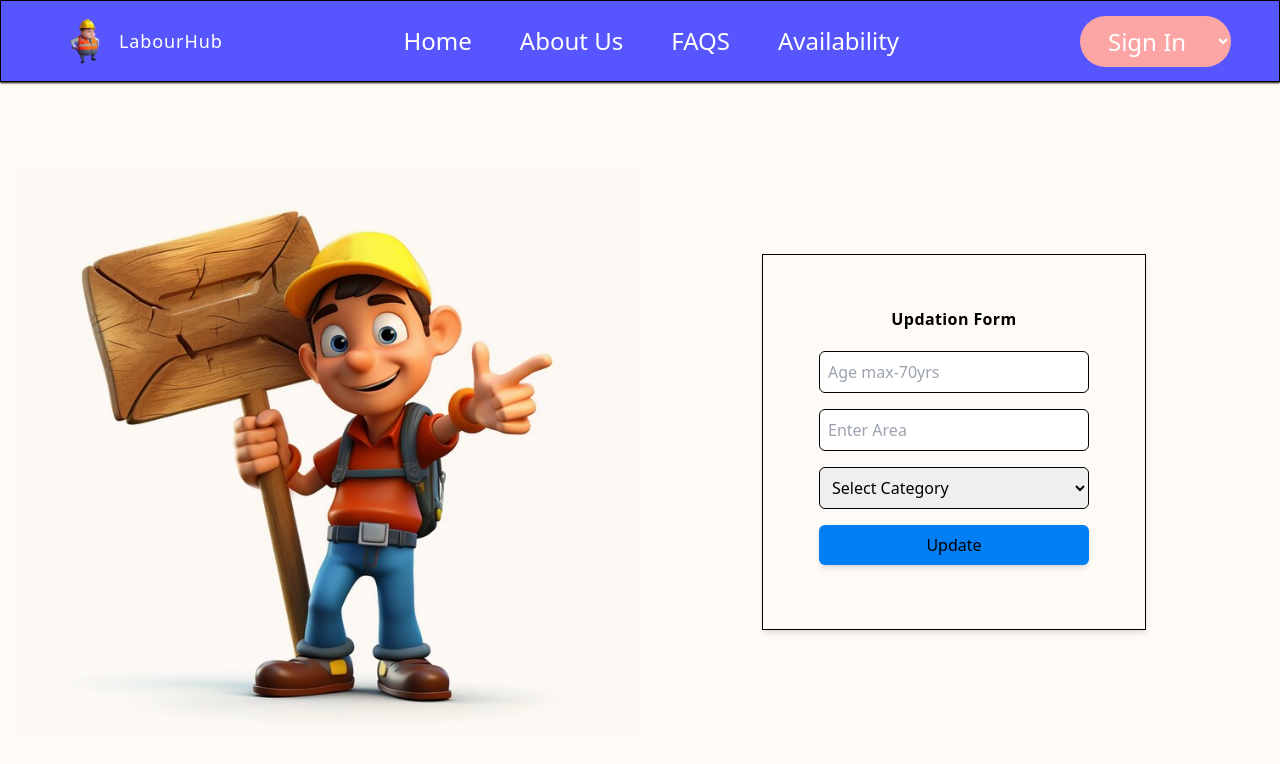
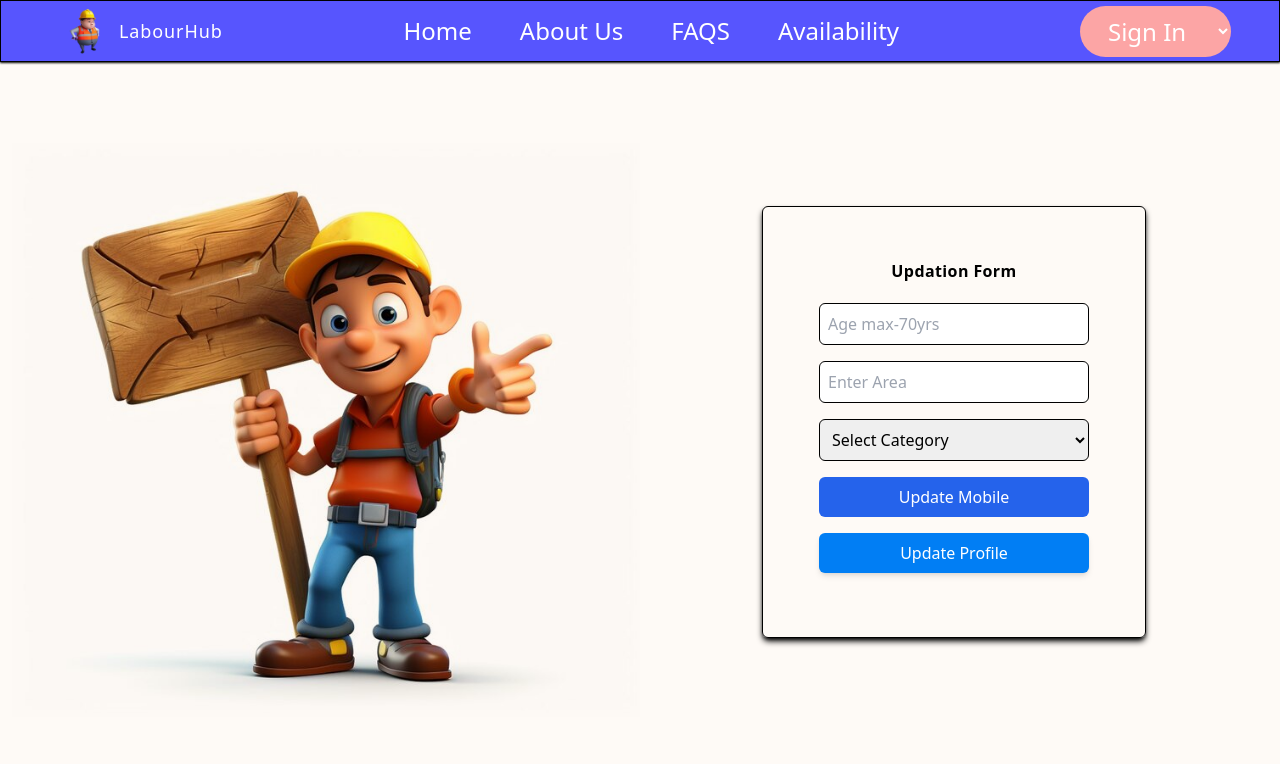
Before and after one commit to RASEEB-UX/labourHiringSystem, a React (Vite) app in the folder frontend/validatesystem/: page /updateform in a window 1280 px wide. Shown: the top 764 px of the page. Built offline with nearby package versions, Linux system fonts and the light colour scheme; no server answers.

Commit message:
UpdatednavbarSize

```diff
--- a/frontend/validatesystem/src/App.jsx
+++ b/frontend/validatesystem/src/App.jsx
@@ -34,7 +34,7 @@ function App() {
   const dispatch = useDispatch();
   const fetchAdvertisement = async () => {
     try {
-      const advertisementResponse = await axios.get('http://localhost:8000/api/advertisement/getAdvertisement')
+      const advertisementResponse = await axios.get('https://labourhiringsystem-1.onrender.com/api/advertisement/getAdvertisement')
       console.log(advertisementResponse)
       dispatch(addAdvertisement(advertisementResponse.data.advertisement))
     }
--- a/frontend/validatesystem/src/components/navbar.jsx
+++ b/frontend/validatesystem/src/components/navbar.jsx
@@ -24,8 +24,8 @@ const Navbar = () => {
   }
 
   return (
-    <nav className=" border  bg-[#5755FE] border-black bg-white-700 min-h-[10vh] shadow-sm shadow-black text-white relative ">
-      <div className="flex px-3 lg:px-12  h-[10vh] justify-between items-center  ">
+    <nav className="border  bg-[#5755FE] border-black bg-white-700   shadow-sm shadow-black text-white relative ">
+      <div className="flex px-3 lg:px-12  h-[10vh] max-h-[60px] justify-between items-center  ">
         {/* Logo */}
         <div className="ml-1 flex items-center justify-center  ">
           <img src="../../bigicon.jpg" alt="Logo" className="w-[50px] h-[50px] rounded-full mx-2 hover:scale-[1.5] transition duration-700" />
@@ -63,7 +63,8 @@ const Navbar = () => {
           </select>
         </div>
       </div>
-      <div className={`${isOpen ? 'h-[65vh]  ' : 'h-[0px] '} overflow-hidden  bg-[#5755FE] z-index-[10] w-full absolute top-[10vh]  shadow-md text-[1.4rem] transition-all duration-500`}>
+
+      <div className={`${isOpen ? 'h-[65vh]  ' : 'h-[0px] '} overflow-hidden  bg-[#5755FE] z-index-[20] w-full absolute top-[10vh]  shadow-md text-[1.4rem] transition-all duration-500`}>
         <ul className=" w-full flex py-4 flex-col justify-center items-center gap-6">
           <li>
             <Link to="/" className=" hover:text-blue-900">Home</Link>
--- a/frontend/validatesystem/src/components/updateform.jsx
+++ b/frontend/validatesystem/src/components/updateform.jsx
@@ -104,7 +104,7 @@ function Updateform() {
                     <img src="../../slide1.jpg" alt="" className='bg-transparent mix-blend-multiply' />
                 </div>
                 <div className="registerholder  w-full sm:w-[50%] my-3  text-black mx-auto min-h-[80vh]    flex flex-col justify-center items-center">
-                    <div className='w-full max-w-sm  border  border-black shadow-md  p-12 text-center'>
+                    <div className='w-full max-w-sm  border  border-black shadow-md rounded-md shadow-black  p-12 text-center'>
                         <h2 className='text-black my-1 tracking-wide font-semibold'>Updation Form</h2>
                         {apiErr && <p className="apiErr-message text-red-700 text-center">{apiErr}</p>}
                         {msg && <p className="infomessage text-black text-center">{msg}</p>}
@@ -126,8 +126,10 @@ function Updateform() {
                                 <option value="Slab Work">Slab work</option>
                                 <option value="Carpenter">Carpenter</option>
                             </select>
+
                             {errors.category && <small className='text-red-700 text-center'>{errors.category}</small>}
-                            <input type="submit" value={isSubmitting?"Submitting....":"Update"} className='bg-[#017EF4]  my-2 px-4 py-2 w-full rounded-md shadow-md' />
+                            <button className='w-full p-2 rounded-md text-white bg-blue-600 my-2' onClick={() => navigate({ pathname: '/signin' }, { state: { navigateUrl: '/updateform' } })}>Update Mobile</button>
+                            <input type="submit" value={isSubmitting?"Submitting....":"Update Profile"} className='bg-[#017EF4]  my-2 px-4 py-2 w-full rounded-md shadow-md text-white' />
                         </form>
                     </div>
                 </div>
--- a/frontend/validatesystem/src/components/workerProfilePage.jsx
+++ b/frontend/validatesystem/src/components/workerProfilePage.jsx
@@ -26,7 +26,7 @@ function WorkerProfilePage() {
             <h2 className='p-2'>Skills: {user.category}</h2>
             <h2 className='p-2'>Mobile: {user.mobile}</h2>
           </div>
-          <button className='w-full p-2 rounded-md text-white text-2xl bg-blue-600 my-2' onClick={() => navigate({ pathname: '/signin' }, { state: { navigateUrl: '/updateform' } })}>Update </button>
+          <button className='w-full p-2 rounded-md text-white text-2xl bg-blue-600 my-2' onClick={() => navigate('/updateform' )}>Update </button>
         </div>
       </div>
     </div>
```
